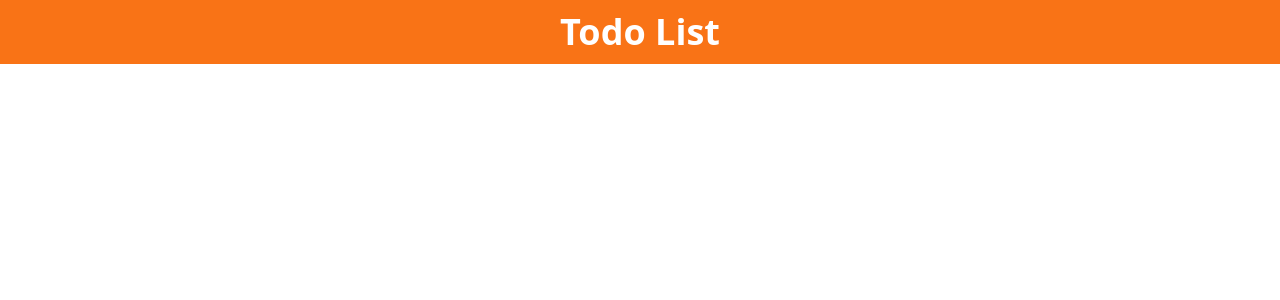
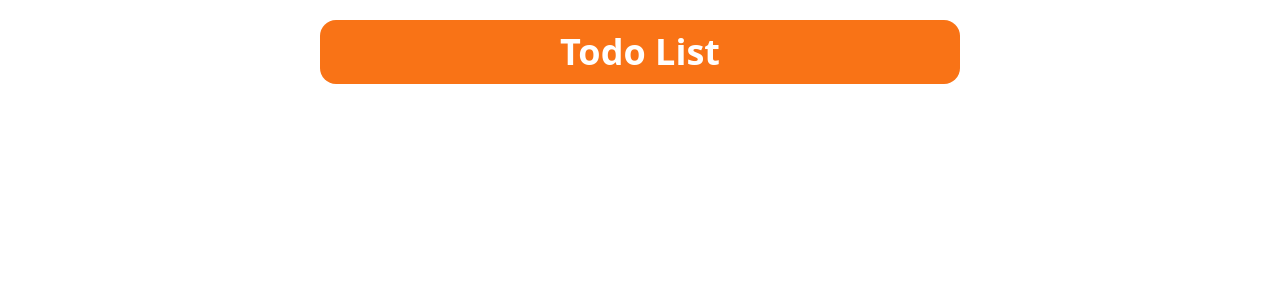
Before and after one commit to dangjogvara/todo-tailwind-app, a React (Create React App) app: page / in a window 1280 px wide. Shown: the top 300 px of the page. Built offline with nearby package versions, Linux system fonts and the light colour scheme.

Commit message:
header styling

```diff
--- a/src/components/Header.tsx
+++ b/src/components/Header.tsx
@@ -1,7 +1,7 @@
 const Header = (props: { name: string }) => {
   return (
-    <div className="flex mb-3 justify-center bg-orange-500">
-      <header className="py-3 px-3 font-bold text-4xl text-white">{props.name}</header>
+    <div className="flex mb-3 justify-center bg-orange-500 rounded-2xl w-1/2 m-auto mt-5">
+      <header className=" py-3 px-3 font-bold text-4xl text-white">{props.name}</header>
     </div>
   );
 };
```
